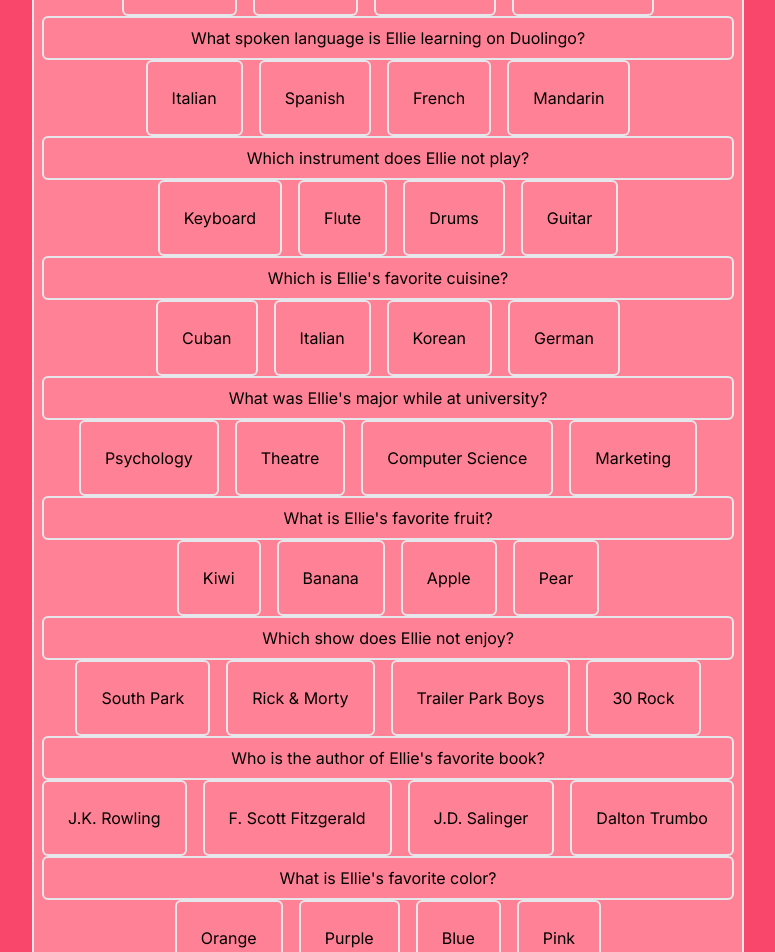
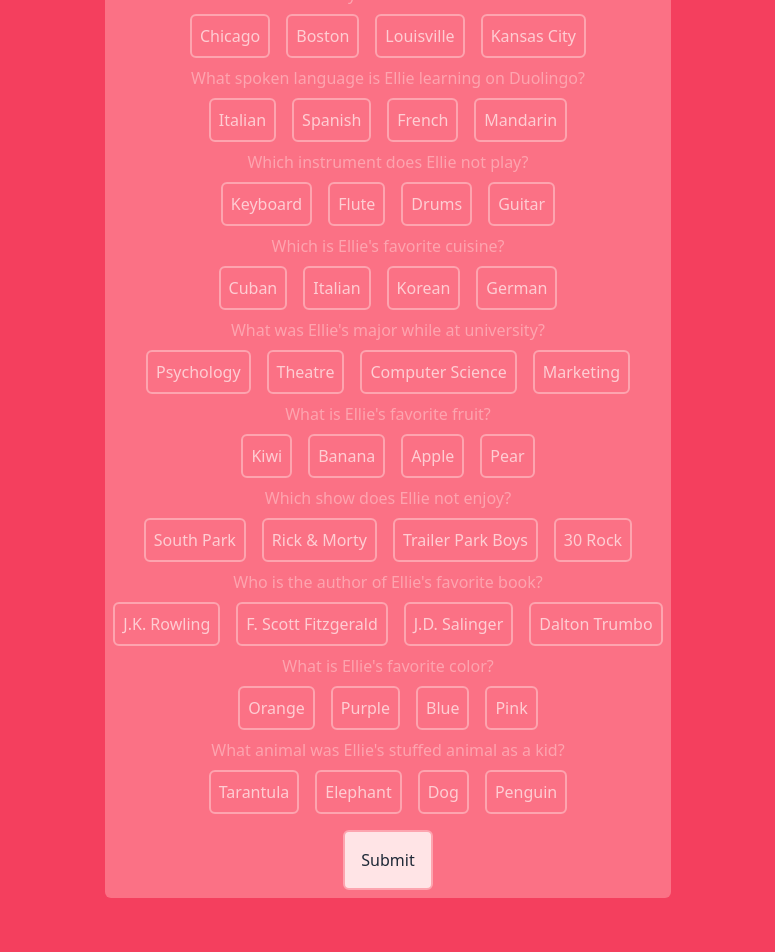
Before and after one commit to ellewright/Final-Project, a Next.js app in the folder Frontend/final-project-quiz/: page / in a window 1280 px wide. Shown: the top 952 px of the page, without its empty margins (252-1027 px from the left). After the commit the page ends 898 px from the top, so only its background shows below. Built offline with nearby package versions, Linux system fonts and the light colour scheme.

Commit message:
Additional styling

```diff
--- a/Frontend/final-project-quiz/src/app/globals.css
+++ b/Frontend/final-project-quiz/src/app/globals.css
@@ -6,13 +6,13 @@ body {
   display: flex;
   justify-content: center;
   align-items: center;
-  background-color: #F9476C;
-  padding: 10% 0 10% 0;
+  background-color: #f43f5e;
+  padding: 2.5% 0 1.5% 0;
 }
 
 
 .quiz {
-  background-color: #FF8195;
+  background-color: #fb7185;
 }
 
 .title {
--- a/Frontend/final-project-quiz/src/app/page.js
+++ b/Frontend/final-project-quiz/src/app/page.js
@@ -3,8 +3,8 @@
 import { useState, useEffect } from "react";
 import questions from "./questions";
 
-const darkPink = "#F9476C";
-const lightPink = "#FF8195";
+const darkPink = "#f43f5e";
+const lightPink = "#fb7185";
 const tan = "#FDD5CB";
 const eggshell = "#FAF2E8";
 
@@ -57,8 +57,8 @@ function Quiz() {
   }
 
   return (
-    <div className="quiz flex-col">
-      <div className="border-2 p-2">
+    <div className="quiz flex-col rounded-md">
+      <div className="p-2">
         {shuffledQuestions.map((question, index) => (
           <Question
             key={index}
@@ -67,8 +67,8 @@ function Quiz() {
           />
         ))}
       </div>
-      <div className="flex items-center justify-center p-2 border-2 rounded-md">
-        <button className="border-2 p-2 rounded-md" onClick={handleSubmit}>
+      <div className="flex items-center justify-center p-2 rounded-md">
+        <button className="text-gray-800 font-sans border-2 border-rose-300 p-4 rounded-md bg-rose-100 hover:bg-rose-200 active:bg-rose-300 focus:outline-none focus:ring focus:ring-rose-500" onClick={handleSubmit}>
           Submit
         </button>
       </div>
@@ -91,7 +91,7 @@ function Question({ question, onAnswerSelected }) {
 
   return (
     <div>
-      <h2 className="flex question border-2 p-2 items-center justify-center rounded-md">{question.value}</h2>
+      <h2 className="flex text-rose-300 question p-2 items-center justify-center rounded-md font-sans">{question.value}</h2>
         <div className="flex space-x-4 items-center justify-center">
           {question.possibleAnswers.map((answer, index) => (
             <Button
@@ -109,7 +109,7 @@ function Question({ question, onAnswerSelected }) {
 
 function Button({ value, onClick, isSelected, color }) {
   return (
-    <button className={`button ${isSelected ? 'selected' : ''} border-2 p-6 rounded-md`} onClick={onClick} style={{backgroundColor: color}}>
+    <button className={`button ${isSelected ? 'selected' : ''} border-2 p-2 rounded-md font-sans border-rose-300 text-rose-200`} onClick={onClick} style={{backgroundColor: color}}>
       {value}
     </button>
   );
```
